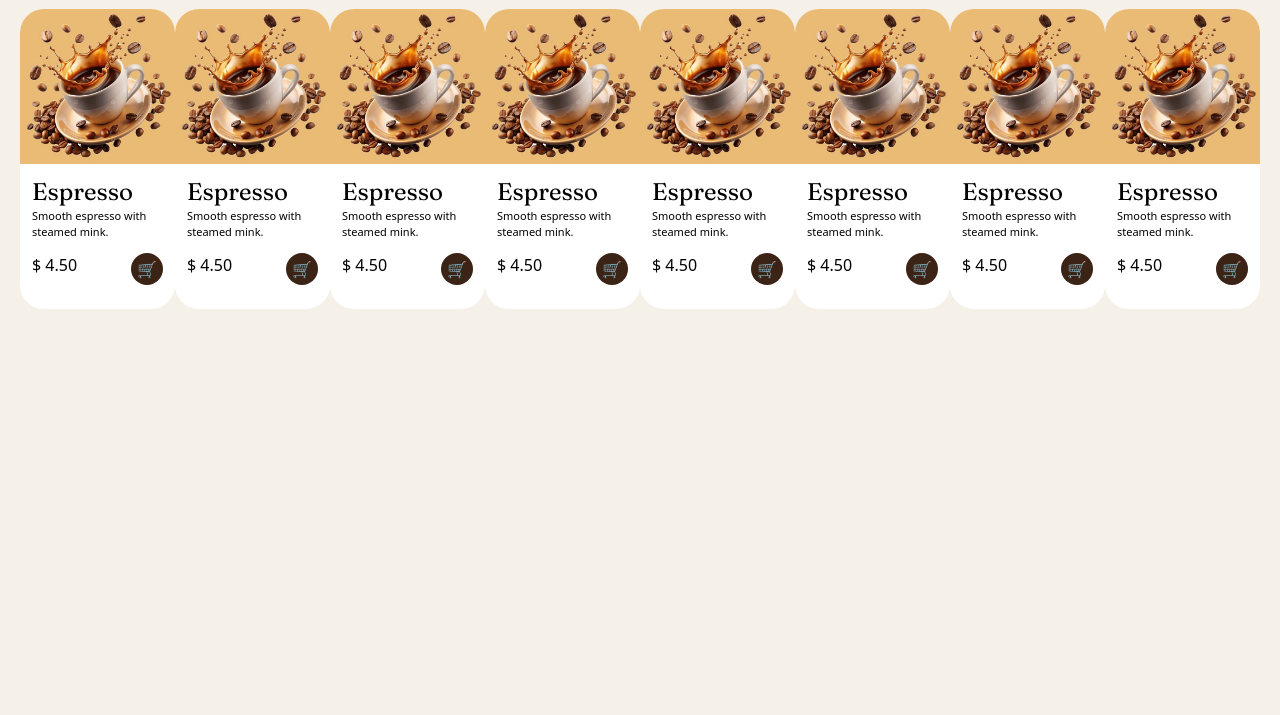
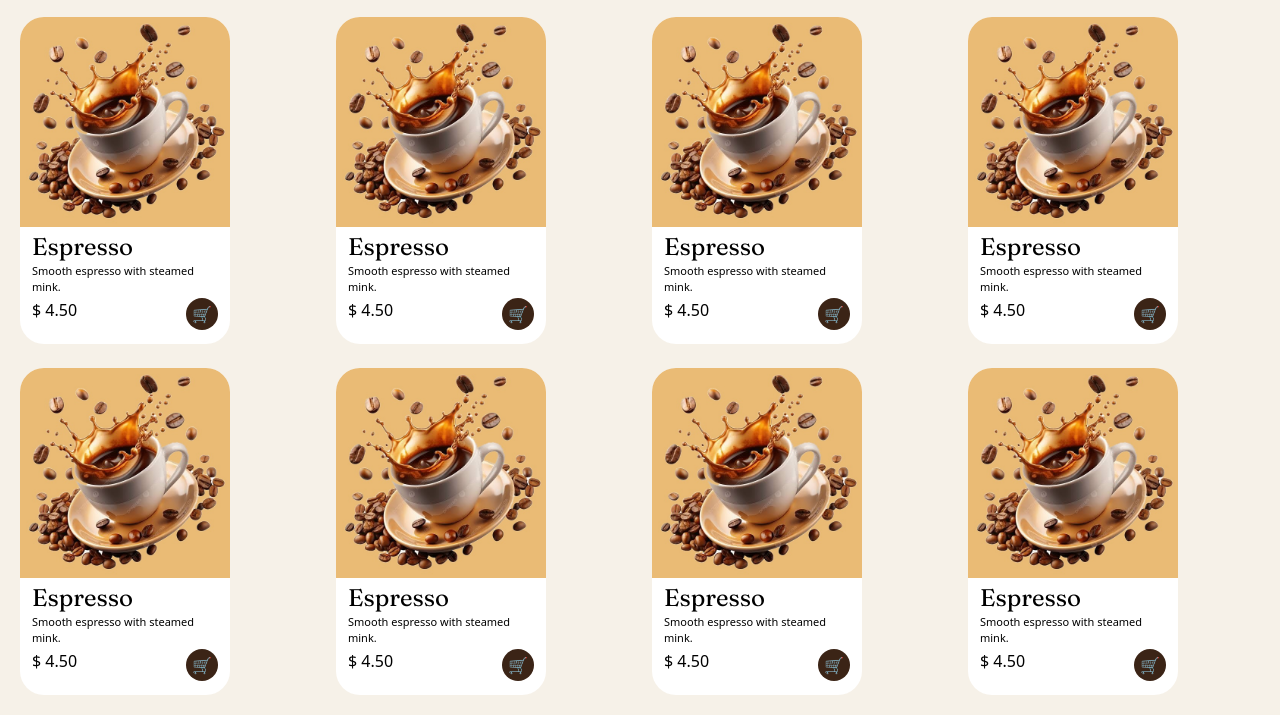
Before and after one commit to naveenkumar-2000/EMC_Week6-Project, a website: page index.html in a window 1280 px wide. Shown: the part 192-907 px from the top of the page. Before the commit the page ends 800 px from the top, so only its background shows below. Drawn offline with nearby package versions, Linux system fonts and the light colour scheme.

Commit message:
Updated index.html file

```diff
--- a/index.html
+++ b/index.html
@@ -47,98 +47,98 @@
     <!-- Menu section: #naveen -->
     <div class="p-[20px]">
         <p class="font-extralight text-[11px] font-['Black Ops One', system-ui]">OUR FEATURED MENU</p>
-        <H1 class="text-[36px] font-['Playfair Display', Georgia, serif;]">Popular Picks</H1>
+        <H1 class="text-[36px] text-[#3B2415] font-['Playfair Display', Georgia, serif;]">Popular Picks</H1>
         <div>
             <div class="flex gap-4 mt-2.5">
-                <p id="">All</p>
-                <p id="">Coffee</p>
-                <p id="">Cold Drinks</p>
-                <p id="">Food</p>
+                <p class="bg-white px-3 py-1 rounded-2xl text-[#3B2416] cursor-pointer" id="">All</p>
+                <p class="bg-white px-3 py-1 rounded-2xl text-[#3B2416] cursor-pointer" id="">Coffee</p>
+                <p class="bg-white px-3 py-1 rounded-2xl text-[#3B2416] cursor-pointer" id="">Cold Drinks</p>
+                <p class="bg-white px-3 py-1 rounded-2xl text-[#3B2416] cursor-pointer" id="">Food</p>
             </div>
-            <div id="menu_container" class="mt-5 flex">
-                <div class="bg-white w-fit rounded-3xl">
-                    <img class="w-[230px] rounded-t-3xl" src="./img/coffee_bg.jpeg" alt="">
-                    <div class="m-3">
+            <div id="menu_container" class="mt-5 grid grid-cols-2 md:grid-cols-4 gap-6">
+                <div class="bg-white w-[210px] rounded-3xl">
+                    <img class="w-full rounded-t-3xl" src="./img/coffee_bg.jpeg" alt="">
+                    <div class="m-3 mt-1">
                         <h1 class="font-['Fraunces'] text-2xl">Espresso</h1>
                         <p class="text-[11px]">Smooth espresso with steamed mink.</p>
-                        <span class="flex justify-between py-3">
+                        <span class="flex justify-between py-0.5">
                             <p>$ 4.50</p>
                             <p class="bg-[#3B2416] rounded-2xl p-1 px-1.5">🛒</p>
                         </span>
                     </div>
                 </div>
-                <div class="bg-white w-fit rounded-3xl">
-                    <img class="w-[230px] rounded-t-3xl" src="./img/coffee_bg.jpeg" alt="">
-                    <div class="m-3">
+                <div class="bg-white w-[210px] rounded-3xl">
+                    <img class="w-full rounded-t-3xl" src="./img/coffee_bg.jpeg" alt="">
+                    <div class="m-3 mt-1">
                         <h1 class="font-['Fraunces'] text-2xl">Espresso</h1>
                         <p class="text-[11px]">Smooth espresso with steamed mink.</p>
-                        <span class="flex justify-between py-3">
+                        <span class="flex justify-between py-0.5">
                             <p>$ 4.50</p>
                             <p class="bg-[#3B2416] rounded-2xl p-1 px-1.5">🛒</p>
                         </span>
                     </div>
                 </div>
-                <div class="bg-white w-fit rounded-3xl">
-                    <img class="w-[230px] rounded-t-3xl" src="./img/coffee_bg.jpeg" alt="">
-                    <div class="m-3">
+                <div class="bg-white w-[210px] rounded-3xl">
+                    <img class="w-full rounded-t-3xl" src="./img/coffee_bg.jpeg" alt="">
+                    <div class="m-3 mt-1">
                         <h1 class="font-['Fraunces'] text-2xl">Espresso</h1>
                         <p class="text-[11px]">Smooth espresso with steamed mink.</p>
-                        <span class="flex justify-between py-3">
+                        <span class="flex justify-between py-0.5">
                             <p>$ 4.50</p>
                             <p class="bg-[#3B2416] rounded-2xl p-1 px-1.5">🛒</p>
                         </span>
                     </div>
                 </div>
-                <div class="bg-white w-fit rounded-3xl">
-                    <img class="w-[230px] rounded-t-3xl" src="./img/coffee_bg.jpeg" alt="">
-                    <div class="m-3">
+                <div class="bg-white w-[210px] rounded-3xl">
+                    <img class="w-full rounded-t-3xl" src="./img/coffee_bg.jpeg" alt="">
+                    <div class="m-3 mt-1">
                         <h1 class="font-['Fraunces'] text-2xl">Espresso</h1>
                         <p class="text-[11px]">Smooth espresso with steamed mink.</p>
-                        <span class="flex justify-between py-3">
+                        <span class="flex justify-between py-0.5">
                             <p>$ 4.50</p>
                             <p class="bg-[#3B2416] rounded-2xl p-1 px-1.5">🛒</p>
                         </span>
                     </div>
                 </div>
-                <div class="bg-white w-fit rounded-3xl">
-                    <img class="w-[230px] rounded-t-3xl" src="./img/coffee_bg.jpeg" alt="">
-                    <div class="m-3">
+                <div class="bg-white w-[210px] rounded-3xl">
+                    <img class="w-full rounded-t-3xl" src="./img/coffee_bg.jpeg" alt="">
+                    <div class="m-3 mt-1">
                         <h1 class="font-['Fraunces'] text-2xl">Espresso</h1>
                         <p class="text-[11px]">Smooth espresso with steamed mink.</p>
-                        <span class="flex justify-between py-3">
+                        <span class="flex justify-between py-0.5">
                             <p>$ 4.50</p>
                             <p class="bg-[#3B2416] rounded-2xl p-1 px-1.5">🛒</p>
                         </span>
                     </div>
                 </div>
-                <div class="bg-white w-fit rounded-3xl">
-                    <img class="w-[230px] rounded-t-3xl" src="./img/coffee_bg.jpeg" alt="">
-                    <div class="m-3">
+                <div class="bg-white w-[210px] rounded-3xl">
+                    <img class="w-full rounded-t-3xl" src="./img/coffee_bg.jpeg" alt="">
+                    <div class="m-3 mt-1">
                         <h1 class="font-['Fraunces'] text-2xl">Espresso</h1>
                         <p class="text-[11px]">Smooth espresso with steamed mink.</p>
-                        <span class="flex justify-between py-3">
+                        <span class="flex justify-between py-0.5">
                             <p>$ 4.50</p>
                             <p class="bg-[#3B2416] rounded-2xl p-1 px-1.5">🛒</p>
                         </span>
                     </div>
                 </div>
-                <div class="bg-white w-fit rounded-3xl">
-                    <img class="w-[230px] rounded-t-3xl" src="./img/coffee_bg.jpeg" alt="">
-                    <div class="m-3">
+                <div class="bg-white w-[210px] rounded-3xl">
+                    <img class="w-full rounded-t-3xl" src="./img/coffee_bg.jpeg" alt="">
+                    <div class="m-3 mt-1">
                         <h1 class="font-['Fraunces'] text-2xl">Espresso</h1>
                         <p class="text-[11px]">Smooth espresso with steamed mink.</p>
-                        <span class="flex justify-between py-3">
+                        <span class="flex justify-between py-0.5">
                             <p>$ 4.50</p>
                             <p class="bg-[#3B2416] rounded-2xl p-1 px-1.5">🛒</p>
                         </span>
                     </div>
                 </div>
-                <div class="bg-white w-fit rounded-3xl">
-                    <img class="w-[230px] rounded-t-3xl" src="./img/coffee_bg.jpeg" alt="">
-                    <div class="m-3">
+                <div class="bg-white w-[210px] rounded-3xl">
+                    <img class="w-full rounded-t-3xl" src="./img/coffee_bg.jpeg" alt="">
+                    <div class="m-3 mt-1">
                         <h1 class="font-['Fraunces'] text-2xl">Espresso</h1>
                         <p class="text-[11px]">Smooth espresso with steamed mink.</p>
-                        <span class="flex justify-between py-3">
+                        <span class="flex justify-between py-0.5">
                             <p>$ 4.50</p>
                             <p class="bg-[#3B2416] rounded-2xl p-1 px-1.5">🛒</p>
                         </span>
@@ -150,9 +150,6 @@
 
 
 
-
-
-
     <script src="./Javascript.js"></script>
 </body>
 </html>
```
